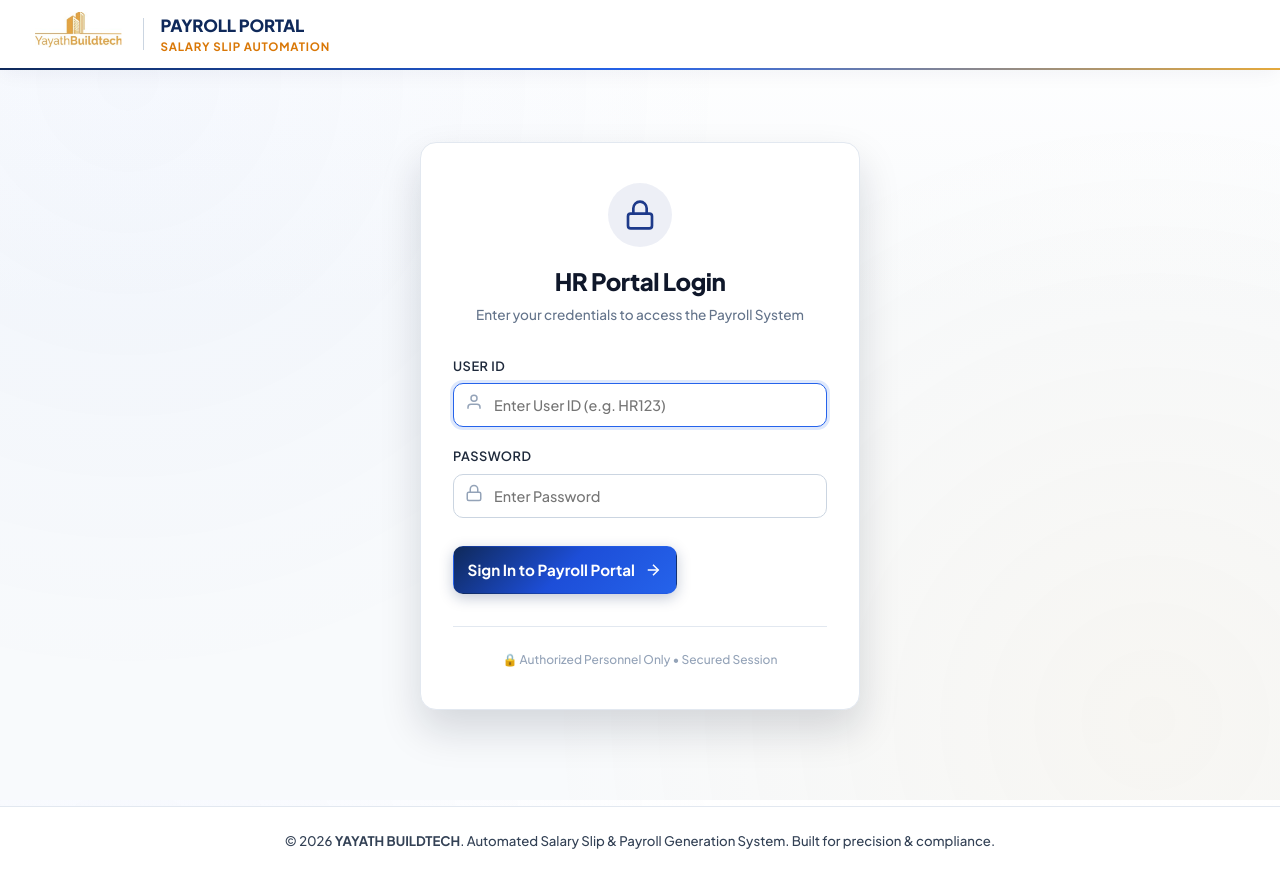
After one commit to SKRLDigitalMarkter/Payslip_YB, a Flask app: page /login in a window 1280 px wide. The commit adds this page. Run offline with Flask 3, Linux system fonts and the light colour scheme.

Commit message:
Add HR Authentication: User HR123

```diff
--- a/app.py
+++ b/app.py
@@ -5,7 +5,7 @@ import json
 import zipfile
 import tempfile
 from datetime import datetime
-from flask import Flask, render_template, request, send_file, flash, redirect, url_for, jsonify, Response
+from flask import Flask, render_template, request, send_file, flash, redirect, url_for, jsonify, Response, session
 import pandas as pd
 from reportlab.lib.pagesizes import A4
 from reportlab.platypus import SimpleDocTemplate, Paragraph, Spacer, Table, TableStyle, HRFlowable, KeepTogether, Image as RLImage
@@ -570,6 +570,40 @@ def build_pdf(row, mapping, month, company=DEFAULT_COMPANY, address=DEFAULT_ADDR
     buf.seek(0)
     return buf.getvalue()
 
+AUTH_USER = os.environ.get("AUTH_USER", "HR123")
+AUTH_PASS = os.environ.get("AUTH_PASS", "HR123#")
+
+@app.before_request
+def require_login():
+    allowed_endpoints = {"login", "static"}
+    if request.endpoint and request.endpoint not in allowed_endpoints:
+        if not session.get("logged_in"):
+            return redirect(url_for("login"))
+
+@app.route("/login", methods=["GET", "POST"])
+def login():
+    if session.get("logged_in"):
+        return redirect(url_for("index"))
+
+    error = None
+    if request.method == "POST":
+        uid = request.form.get("user_id", "").strip()
+        pwd = request.form.get("password", "").strip()
+
+        if uid == AUTH_USER and pwd == AUTH_PASS:
+            session["logged_in"] = True
+            session["user"] = uid
+            return redirect(url_for("index"))
+        else:
+            error = "Invalid User ID or Password. Please try again."
+
+    return render_template("login.html", error=error)
+
+@app.route("/logout")
+def logout():
+    session.clear()
+    return redirect(url_for("login"))
+
 @app.route("/", methods=["GET", "POST"])
 def index():
     if request.method == "POST":
--- a/templates/base.html
+++ b/templates/base.html
@@ -33,6 +33,7 @@
       </a>
 
       <nav class="nav-links">
+        {% if session.get('logged_in') %}
         <a href="{{ url_for('index') }}" class="nav-link">
           <svg width="18" height="18" viewBox="0 0 24 24" fill="none" stroke="currentColor" stroke-width="2"
             stroke-linecap="round" stroke-linejoin="round">
@@ -51,6 +52,19 @@
           </svg>
           Sample Template (.xlsx)
         </a>
+        <span style="display:inline-flex; align-items:center; gap:6px; background: rgba(30,58,138,0.1); color: var(--navy-800); padding: 0.35rem 0.75rem; border-radius: 20px; font-size: 0.8rem; font-weight: 700;">
+          <svg width="14" height="14" viewBox="0 0 24 24" fill="none" stroke="currentColor" stroke-width="2"><path d="M20 21v-2a4 4 0 0 0-4-4H8a4 4 0 0 0-4 4v2"></path><circle cx="12" cy="7" r="4"></circle></svg>
+          {{ session.get('user', 'HR123') }}
+        </span>
+        <a href="{{ url_for('logout') }}" class="nav-link" style="color: #ef4444;" title="Sign out of portal">
+          <svg width="16" height="16" viewBox="0 0 24 24" fill="none" stroke="currentColor" stroke-width="2">
+            <path d="M9 21H5a2 2 0 0 1-2-2V5a2 2 0 0 1 2-2h4"></path>
+            <polyline points="16 17 21 12 16 7"></polyline>
+            <line x1="21" y1="12" x2="9" y2="12"></line>
+          </svg>
+          Logout
+        </a>
+        {% endif %}
       </nav>
     </div>
   </header>
--- /dev/null
+++ b/templates/login.html
@@ -0,0 +1,59 @@
+{% extends "base.html" %}
+
+{% block title %}HR Login — YAYATH BUILDTECH Payroll Portal{% endblock %}
+
+{% block content %}
+<div style="min-height: 70vh; display: flex; align-items: center; justify-content: center; padding: 2rem 1rem;">
+  <div class="glass-card" style="width: 100%; max-width: 440px; padding: 2.5rem 2rem; box-shadow: 0 20px 40px rgba(15, 23, 42, 0.15); border-radius: var(--radius-lg);">
+
+    <div style="text-align: center; margin-bottom: 2rem;">
+      <div style="display: inline-flex; align-items: center; justify-content: center; width: 64px; height: 64px; border-radius: 50%; background: rgba(30, 58, 138, 0.08); margin-bottom: 1rem;">
+        <svg width="32" height="32" viewBox="0 0 24 24" fill="none" stroke="#1E3A8A" stroke-width="2" stroke-linecap="round" stroke-linejoin="round">
+          <rect x="3" y="11" width="18" height="11" rx="2" ry="2"></rect>
+          <path d="M7 11V7a5 5 0 0 1 10 0v4"></path>
+        </svg>
+      </div>
+      <h2 style="font-size: 1.5rem; font-weight: 800; color: #0F172A; margin-bottom: 0.35rem;">HR Portal Login</h2>
+      <p style="font-size: 0.85rem; color: #64748B;">Enter your credentials to access the Payroll System</p>
+    </div>
+
+    {% if error %}
+    <div style="background: #FEE2E2; border: 1px solid #F87171; color: #991B1B; padding: 0.75rem 1rem; border-radius: 8px; font-size: 0.85rem; margin-bottom: 1.5rem; display: flex; align-items: center; gap: 0.6rem;">
+      <svg width="18" height="18" viewBox="0 0 24 24" fill="none" stroke="currentColor" stroke-width="2"><circle cx="12" cy="12" r="10"></circle><line x1="12" y1="8" x2="12" y2="12"></line><line x1="12" y1="16" x2="12.01" y2="16"></line></svg>
+      <span>{{ error }}</span>
+    </div>
+    {% endif %}
+
+    <form method="POST" action="{{ url_for('login') }}">
+      <div class="form-group" style="margin-bottom: 1.25rem;">
+        <label for="user_id" class="form-label" style="font-weight: 600; color: #1E293B;">User ID</label>
+        <div style="position: relative;">
+          <span style="position: absolute; left: 12px; top: 50%; transform: translateY(-50%); color: #94A3B8;">
+            <svg width="18" height="18" viewBox="0 0 24 24" fill="none" stroke="currentColor" stroke-width="2"><path d="M20 21v-2a4 4 0 0 0-4-4H8a4 4 0 0 0-4 4v2"></path><circle cx="12" cy="7" r="4"></circle></svg>
+          </span>
+          <input type="text" id="user_id" name="user_id" class="form-control" placeholder="Enter User ID (e.g. HR123)" style="padding-left: 2.5rem;" required autofocus>
+        </div>
+      </div>
+
+      <div class="form-group" style="margin-bottom: 1.75rem;">
+        <label for="password" class="form-label" style="font-weight: 600; color: #1E293B;">Password</label>
+        <div style="position: relative;">
+          <span style="position: absolute; left: 12px; top: 50%; transform: translateY(-50%); color: #94A3B8;">
+            <svg width="18" height="18" viewBox="0 0 24 24" fill="none" stroke="currentColor" stroke-width="2"><rect x="3" y="11" width="18" height="11" rx="2" ry="2"></rect><path d="M7 11V7a5 5 0 0 1 10 0v4"></path></svg>
+          </span>
+          <input type="password" id="password" name="password" class="form-control" placeholder="Enter Password" style="padding-left: 2.5rem;" required>
+        </div>
+      </div>
+
+      <button type="submit" class="btn btn-primary btn-block" style="padding: 0.85rem; font-size: 0.95rem; font-weight: 700;">
+        Sign In to Payroll Portal
+        <svg width="18" height="18" viewBox="0 0 24 24" fill="none" stroke="currentColor" stroke-width="2"><line x1="5" y1="12" x2="19" y2="12"></line><polyline points="12 5 19 12 12 19"></polyline></svg>
+      </button>
+    </form>
+
+    <div style="text-align: center; margin-top: 2rem; padding-top: 1.5rem; border-top: 1px solid var(--border-subtle); font-size: 0.75rem; color: #94A3B8;">
+      <span>🔒 Authorized Personnel Only &bull; Secured Session</span>
+    </div>
+  </div>
+</div>
+{% endblock %}
```
